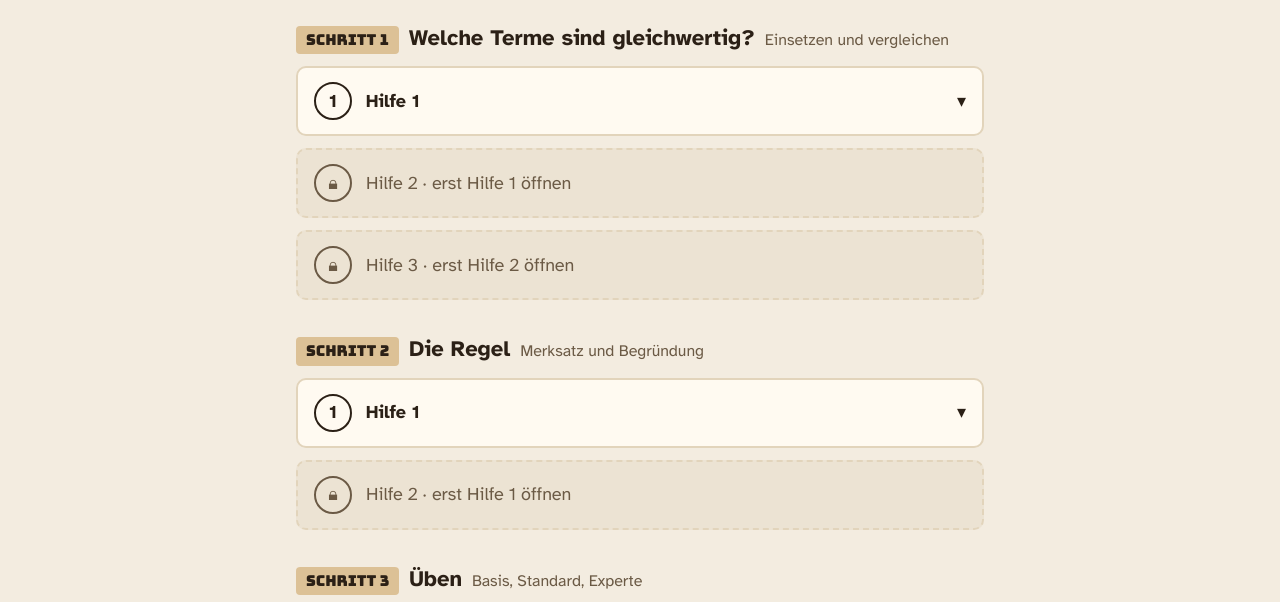
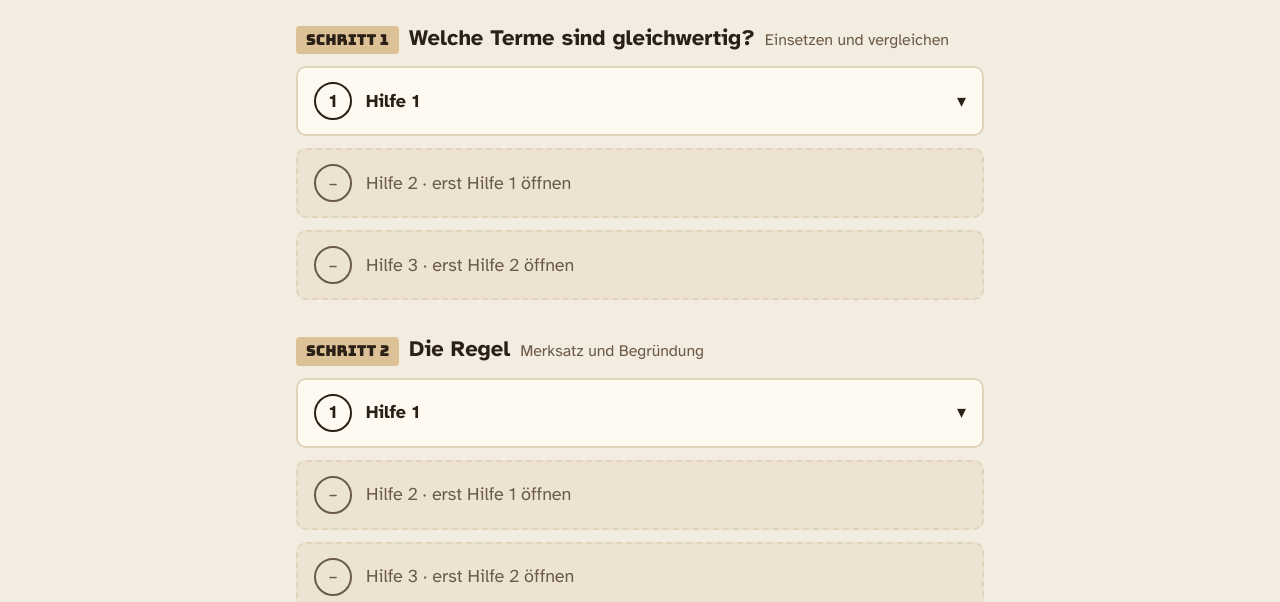
Before and after one commit to lassehundertmarkgyge-svg/hilfekarten-klammern, a plain HTML site: page minus/index.html in a window 1280 px wide. Shown: the part 195-797 px from the top of the page. Drawn offline with Linux system fonts and the light colour scheme.

Commit message:
Update index.html

```diff
--- a/minus/index.html
+++ b/minus/index.html
@@ -72,21 +72,22 @@ const IMG = {};
 const VZ = `<table class="vz"><tr><th>Faktor</th><th>Glied</th><th>Produkt</th></tr><tr><td>−</td><td>+</td><td>−</td></tr><tr><td>−</td><td>−</td><td>+</td></tr></table>`;
 const STEPS = [
   { id: 's1', title: 'Welche Terme sind gleichwertig?', sub: 'Einsetzen und vergleichen', hints: [
-    ['So prüfst du Termgleichheit.', `<p>Setze x = 1 in den Ausgangsterm ein:</p><div class="math">10 − (1 + 4) = 10 − 5 = 5</div><p>Setze dann x = 1 in jeden Vorschlag ein, zum Beispiel:</p><div class="math">10 − 1 + 4 = 13</div><p>Nur Terme, die für <strong>beide</strong> Werte dasselbe Ergebnis liefern wie der Ausgangsterm, kommen infrage.</p>`],
-    ['Denke an Geld.', `<p>Du hast 10 €. Du gibst x € und 4 € aus. Insgesamt gibst du (x + 4) € aus:</p><div class="math">10 − (x + 4) = 10 − x − 4</div><p>Beide Beträge werden subtrahiert.</p><p>Bei 10 − (x − 4) subtrahierst du einen Betrag, der um 4 kleiner ist als x. Du hast also 4 € mehr übrig als bei 10 − x.</p>`],
-    ['Das Distributivgesetz.', `<p>Das Minuszeichen vor der Klammer ist der Faktor (−1):</p><div class="math">−(x + 4) = (−1) · x + (−1) · 4 = −x − 4</div><div class="math">−(x − 4) = (−1) · x + (−1) · (−4) = −x + 4</div><p>Beschreibe jetzt, was mit den Vorzeichen in der Klammer passiert.</p>`],
+    ['So berechnest du die Werte.', `<p>Setze x = 3 in den Ausgangsterm ein. Berechne zuerst die Klammer:</p><div class="math">10 − (3 + 4) = 10 − 7 = 3</div><p>Setze dann x = 3 in jeden Vorschlag ein und rechne von links nach rechts:</p><div class="math">10 − 3 + 4 = 7 + 4 = 11</div><p>Markiere nur die Vorschläge, die denselben Wert wie der Ausgangsterm haben.</p>`],
+    ['Denke an Geld.', `<p>Du hast 10 €. Du gibst x € und 4 € aus, insgesamt (x + 4) €:</p><div class="math">10 − (x + 4) = 10 − x − 4</div><p>Beide Beträge werden subtrahiert.</p><p>Bei 10 − (x − 4) subtrahierst du einen Betrag, der um 4 kleiner ist als x. Du hast also 4 € mehr übrig als bei 10 − x.</p><p>Bei 10 + (x − 4) bekommst du x € und gibst 4 € aus. Hier ändert sich nichts.</p>`],
+    ['Das Distributivgesetz.', `<p>Das Minuszeichen vor der Klammer ist der Faktor (−1), das Pluszeichen der Faktor (+1):</p><div class="math">−(x − 4) = (−1) · x + (−1) · (−4) = −x + 4</div><div class="math">+(x − 4) = (+1) · x + (+1) · (−4) = x − 4</div><p>Beschreibe jetzt den Unterschied zwischen beiden Fällen.</p>`],
   ]},
   { id: 's2', title: 'Die Regel', sub: 'Merksatz und Begründung', hints: [
     ['Vorzeichenregeln.', `<p>Wird ein Glied mit einem negativen Faktor multipliziert, kehrt sich sein Vorzeichen um:</p>${VZ}<div class="math">(−1) · (−b) = +b</div>`],
     ['Fertiges Beispiel.', `<div class="math">−2 · (4x − 3) = (−2) · 4x + (−2) · (−3) = −8x + 6</div><p>Für Aufgabe b) gehst du genauso vor, nur mit dem Faktor (−1) und den Gliedern a und −b.</p>`],
+    ['Das Minuszeichen gehört zum Faktor.', `<p>In Aufgabe d) steht vor der 2 ein Minuszeichen. Die Klammer wird deshalb mit <strong>(−2)</strong> multipliziert, nicht mit 2:</p><div class="math">5x − 2 · (x − 3) = 5x + (−2) · (x − 3)</div><p>Multipliziere jetzt jedes Glied der Klammer mit (−2) und fasse zusammen.</p>`],
   ]},
   { id: 's3', title: 'Üben', sub: 'Basis, Standard, Experte', hints: [
-    ['Das Minus gehört zum Faktor.', `<p>Bei 5x − 2 · (x − 3) multiplizierst du die Klammer mit <strong>(−2)</strong>:</p><div class="math">5x − 2 · (x − 3) = 5x + (−2) · x + (−2) · (−3)</div><div class="math">= 5x − 2x + 6 = 3x + 6</div><p>Fasse gleichartige Glieder erst am Ende zusammen.</p>`],
+    ['So gehst du vor.', `<p><strong>1.</strong> Bestimme den Faktor vor der Klammer mit seinem Vorzeichen.</p><p><strong>2.</strong> Multipliziere jedes Glied der Klammer mit diesem Faktor.</p><p><strong>3.</strong> Fasse gleichartige Glieder zusammen.</p><div class="math">8 − 4 · (2 − 3x) = 8 + (−4) · 2 + (−4) · (−3x)</div><div class="math">= 8 − 8 + 12x = 12x</div>`],
     ['Gleichungen mit Klammern.', `<p>Löse zuerst die Klammer auf, fasse zusammen und forme dann äquivalent um:</p><div class="math">7 − (x + 2) = 1</div><div class="math">7 − x − 2 = 1</div><div class="math">5 − x = 1   | − 5</div><div class="math">−x = −4   | · (−1)</div><div class="math">x = 4</div><p>Mache am Ende die Probe.</p>`],
     ['Verschachtelte Klammern.', `<p>Löse die Klammern von innen nach außen auf:</p><div class="math">2 − [x − (1 − x)]</div><div class="math">= 2 − [x − 1 + x]</div><div class="math">= 2 − [2x − 1]</div><div class="math">= 2 − 2x + 1 = 3 − 2x</div>`],
   ]},
 ];
-const KEY = 'hilfen-minus-v1';
+const KEY = 'hilfen-minus-v2';
 let open = {};
 try { open = JSON.parse(localStorage.getItem(KEY) || '{}') || {}; } catch (e) { open = {}; }
 const save = () => { try { localStorage.setItem(KEY, JSON.stringify(open)); } catch (e) {} };
@@ -105,7 +106,7 @@ function render() {
       const label = unlocked ? `Hilfe ${i + 1}${open[k] ? ' · ' + title : ''}` : `Hilfe ${i + 1} · erst Hilfe ${i} öffnen`;
       html += `<div class="hint${isOpen ? ' open' : ''}${unlocked ? '' : ' locked'}">
         <button id="b-${k}" data-k="${k}" aria-expanded="${isOpen}" ${unlocked ? '' : 'aria-disabled="true"'}>
-          <span class="badge">${unlocked ? i + 1 : '🔒︎'}</span><span>${label}</span>${unlocked ? '<span class="chev" aria-hidden="true">▾</span>' : ''}
+          <span class="badge">${unlocked ? i + 1 : '–'}</span><span>${label}</span>${unlocked ? '<span class="chev" aria-hidden="true">▾</span>' : ''}
         </button>${isOpen ? `<div class="body">${body.replace(/__(\w+)/g, (_, n) => IMG[n] || '')}</div>` : ''}</div>`;
     });
     html += '</section>';
```
